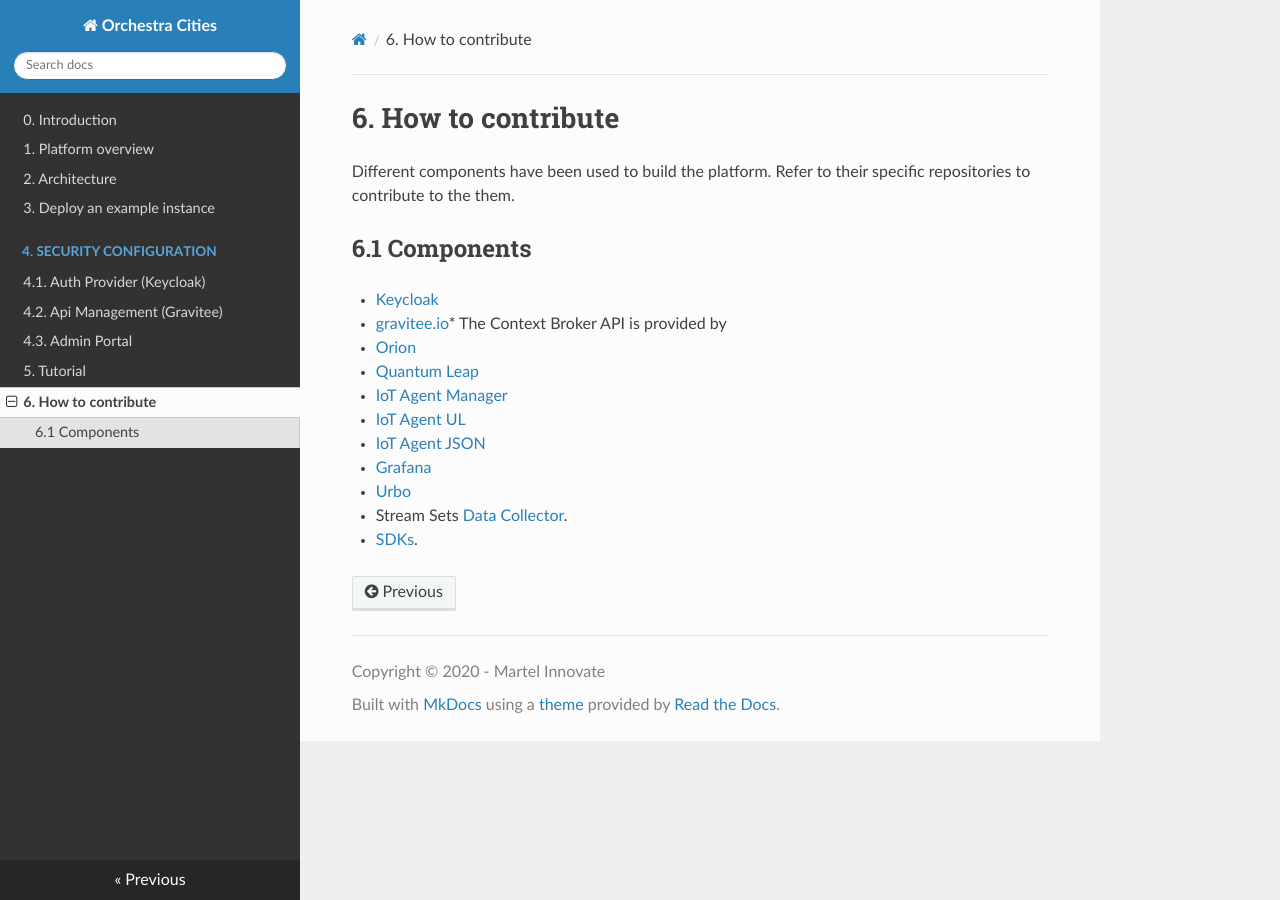
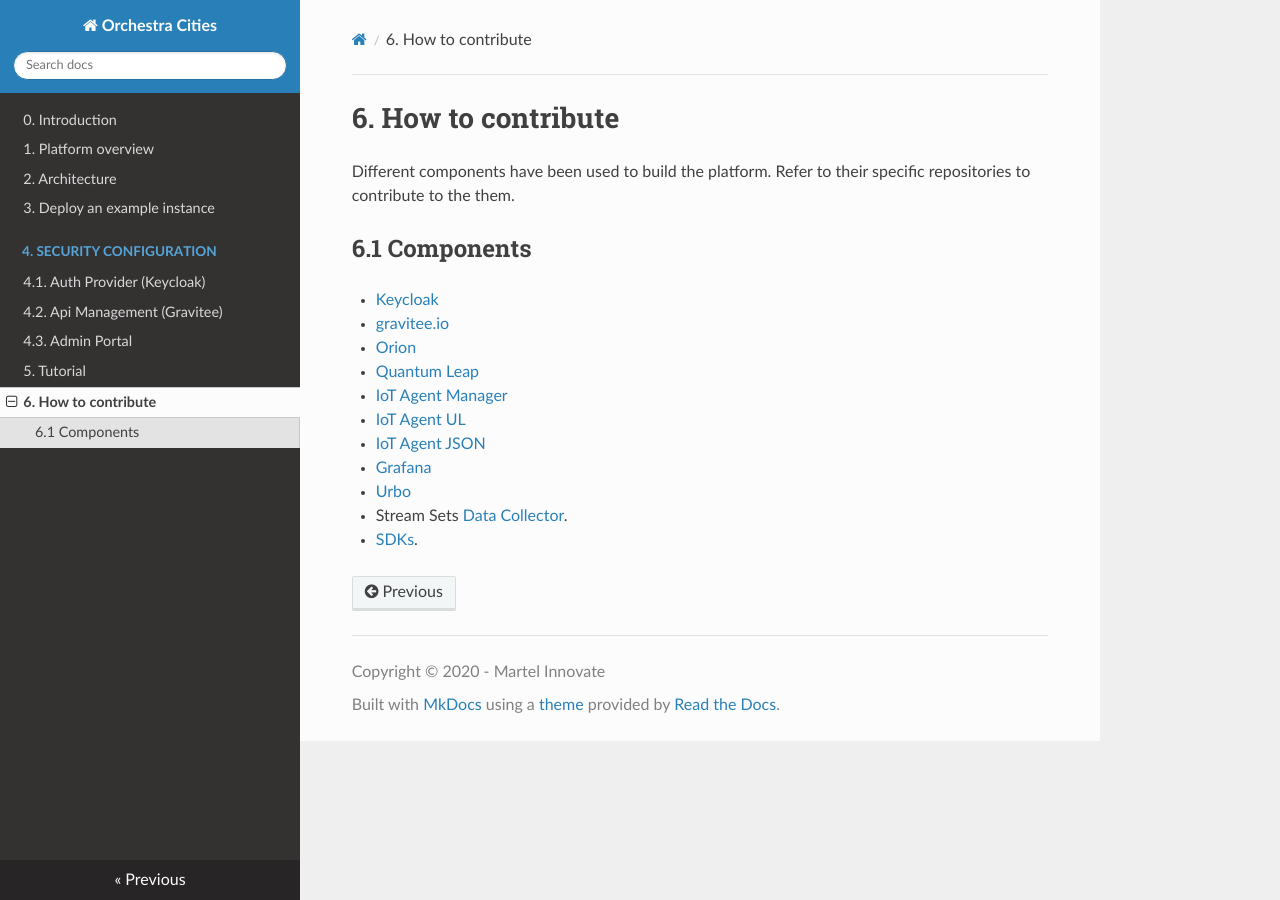
Before and after one commit to orchestracities/documentation, an MkDocs documentation site: the page built from docs/contribute.md, in a window 1280 px wide. Built offline with MkDocs 1.6.1, drawn with Linux system fonts in a browser that asks for light colours; nearby versions of some CDN libraries.

Commit message:
minor fixes

```diff
--- a/docs/contribute.md
+++ b/docs/contribute.md
@@ -6,7 +6,7 @@
 ## 6.1 Components
 
 * [Keycloak](https://www.keycloak.org/)
-* [gravitee.io](https://gravitee.io/)* The Context Broker API is provided by
+* [gravitee.io](https://gravitee.io/)
 * [Orion](https://fiware-orion.readthedocs.io/en/master/)
 * [Quantum Leap](https://quantumleap.readthedocs.io/en/latest/)
 * [IoT Agent Manager](https://github.com/telefonicaid/iotagent-manager)
```
Also changed, not shown: docs/architecture.md (+1 -1 lines).
